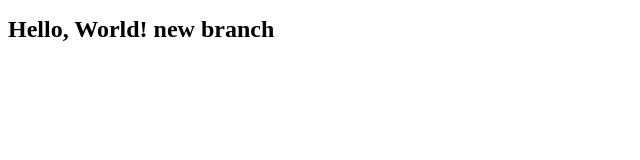
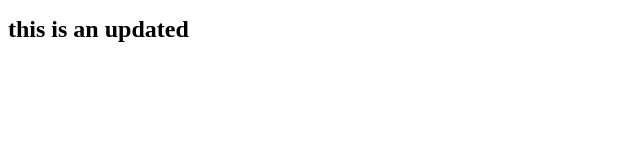
Before and after one commit to Nofu17/myproject, a plain HTML site: page index.html in a window 1280 px wide. Shown: the whole page, without its empty margins (0-640 px from the left). Drawn offline with Linux system fonts and the light colour scheme.

Commit message:
edit the html file

```diff
--- a/index.html
+++ b/index.html
@@ -6,7 +6,7 @@
     <link rel="stylesheet" href="style.css">
 </head>
 <body>
-    <h1>Hello, World! new branch </h1>
+    <h1>this is an updated </h1>
     <script src="app.js"></script>
 </body>
 </html>
```
